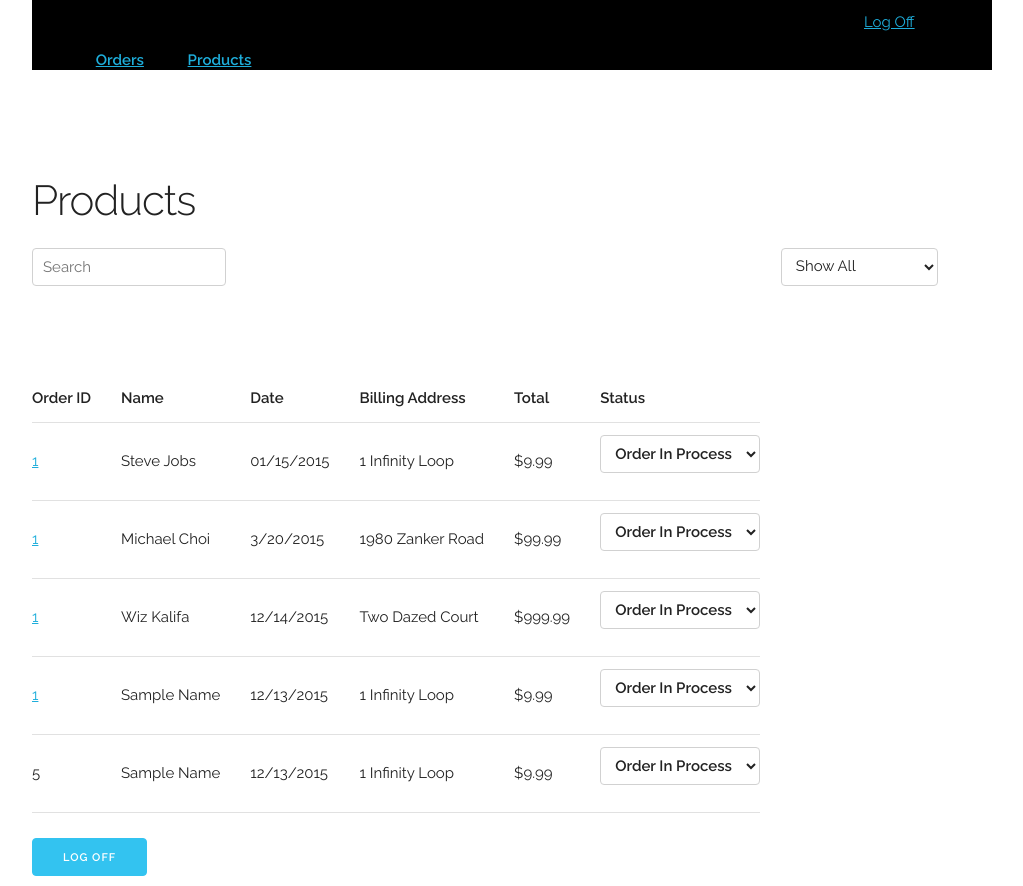
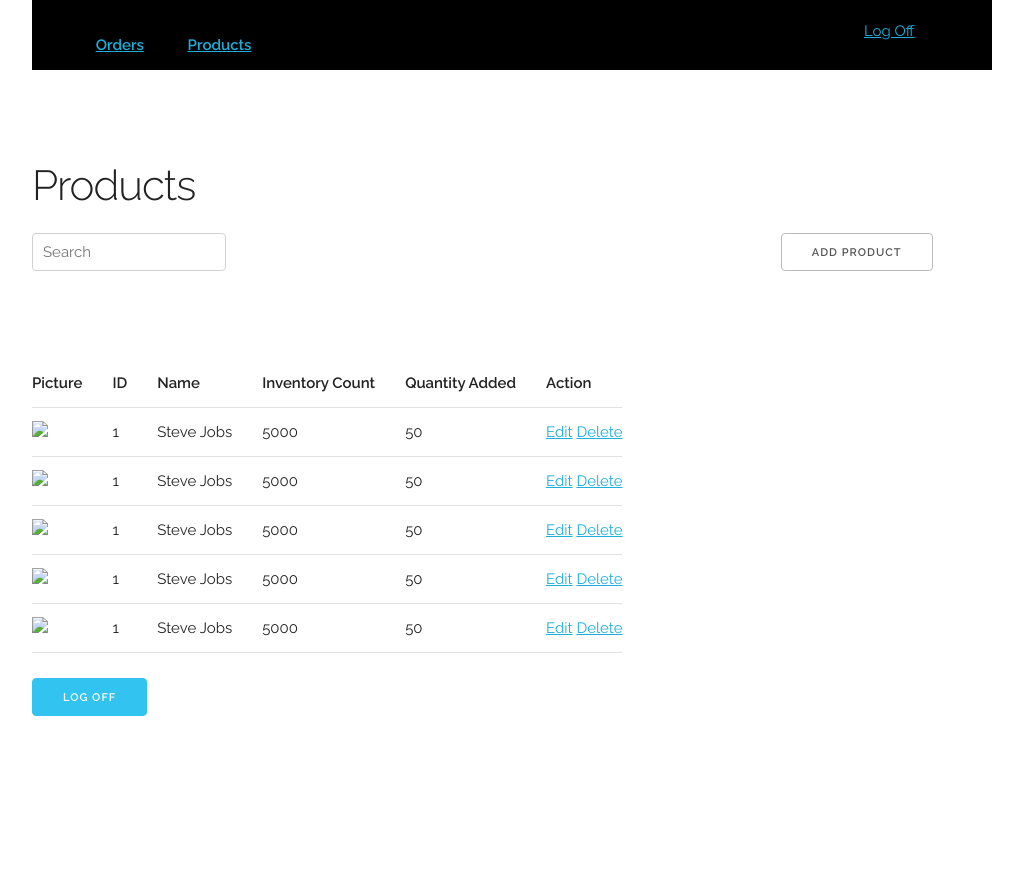
Before and after one commit to antyang/ecommerce, a CodeIgniter app: template application/views/admin_products.php in a window 1280 px wide. Shown: the whole page, without its empty margins (128-1151 px from the left). After the commit the page ends 716 px from the top, so only its background shows below. Run offline with CodeIgniter, Linux system fonts and the light colour scheme; the template is opened without the code that fills it, so the values that code supplies are empty.

Commit message:
josh update

```diff
--- a/application/controllers/main.php
+++ b/application/controllers/main.php
@@ -11,7 +11,7 @@ class Main extends CI_Controller {
 	public function index()
 	{
 
-        $this->load->view('admin_products');
+        $this->load->view('products');
 
 
 	}
--- a/application/views/admin_products.php
+++ b/application/views/admin_products.php
@@ -11,13 +11,12 @@
     <link rel="stylesheet" href="/assets/css/skeleton.css">
 
     <style>
-        li ul{
+        li{
             display: inline-block;
             padding: 20px;
         }
-        li{
+        ul{
             list-style-type:none;
-            color: white;
             font-weight:bold;
         }
         #black_back{
@@ -30,13 +29,13 @@
 <div class="container">
     <div class="row" id="black_back">
         <div class="ten columns" style="margin-top: 0%">
-            <li>
-                <ul><a href="#"></a></ul>
-                <ul><a href="#">Orders</a></ul>
-                <ul><a href="#">Products</a></ul>
-            </li>
+            <ul>
+                <li><a href="#"></a></li>
+                <li><a href="#">Orders</a></li>
+                <li><a href="#">Products</a></li>
+            </ul>
         </div>
-        <div class="two columns" style="margin-top: 1%">
+        <div class="two columns" style="margin-top:2%">
             <a href="#">Log Off</a>
         </div>
     </div>
@@ -51,14 +50,12 @@
         <div class="nine columns">
             <form>
                 <input type="text" name="search" placeholder="Search">
+            <form>
 
         </div>
         <div class="two columns">
-            <select>
-                <option value="in_process">Show All</option>
-                <option value="canceled">Order In Process</option>
-                <option value="shipped">Shipped</option>
-            </select>
+            <form>
+                <a href="#"><button>Add Product</button></a>
             </form>
         </div>
     </div>
@@ -74,82 +71,57 @@
             <table>
                 <thead>
                 <tr>
-                    <th>Order ID</th>
+                    <th>Picture</th>
+                    <th>ID</th>
                     <th>Name</th>
-                    <th>Date</th>
-                    <th>Billing Address</th>
-                    <th>Total</th>
-                    <th>Status</th>
+                    <th>Inventory Count</th>
+                    <th>Quantity Added</th>
+                    <th>Action</th>
                 </tr>
                 <tr>
-                    <td><a href="#">1</a></td>
+                    <td><img src="#"></td>
+                    <td>1</td>
                     <td>Steve Jobs</td>
-                    <td>01/15/2015</td>
-                    <td>1 Infinity Loop</td>
-                    <td>$9.99</td>
-                    <th>
-                        <select>
-                            <option value="in_process">Order In Process</option>
-                            <option value="canceled">Canceled</option>
-                            <option value="shipped">Shipped</option>
-                        </select>
-                    </th>
+                    <td>5000</td>
+                    <td>50</td>
+                    <td><a href="#">Edit</a> <a href="#">Delete</a></td>
+
                 </tr>
                 <tr>
-                    <td><a href="#">1</a></td>
-                    <td>Michael Choi</td>
-                    <td>3/20/2015</td>
-                    <td>1980 Zanker Road</td>
-                    <td>$99.99</td>
-                    <th>
-                        <select>
-                            <option value="in_process">Order In Process</option>
-                            <option value="canceled">Canceled</option>
-                            <option value="shipped">Shipped</option>
-                        </select>
-                    </th>
+                    <td><img src="#"></td>
+                    <td>1</td>
+                    <td>Steve Jobs</td>
+                    <td>5000</td>
+                    <td>50</td>
+                    <td><a href="#">Edit</a> <a href="#">Delete</a></td>
+
                 </tr>
                 <tr>
-                    <td><a href="#">1</a></td>
-                    <td>Wiz Kalifa</td>
-                    <td>12/14/2015</td>
-                    <td>Two Dazed Court</td>
-                    <td>$999.99</td>
-                    <th>
-                        <select>
-                            <option value="in_process">Order In Process</option>
-                            <option value="canceled">Canceled</option>
-                            <option value="shipped">Shipped</option>
-                        </select>
-                    </th>
+                    <td><img src="#"></td>
+                    <td>1</td>
+                    <td>Steve Jobs</td>
+                    <td>5000</td>
+                    <td>50</td>
+                    <td><a href="#">Edit</a> <a href="#">Delete</a></td>
+
                 </tr>
                 <tr>
-                    <td><a href="#">1</a></td>
-                    <td>Sample Name</td>
-                    <td>12/13/2015</td>
-                    <td>1 Infinity Loop</td>
-                    <td>$9.99</td>
-                    <th>
-                        <select>
-                            <option value="in_process">Order In Process</option>
-                            <option value="canceled">Canceled</option>
-                            <option value="shipped">Shipped</option>
-                        </select>
-                    </th>
+                    <td><img src="#"></td>
+                    <td>1</td>
+                    <td>Steve Jobs</td>
+                    <td>5000</td>
+                    <td>50</td>
+                    <td><a href="#">Edit</a> <a href="#">Delete</a></td>
+
                 </tr>
                 <tr>
-                    <td>5</td>
-                    <td>Sample Name</td>
-                    <td>12/13/2015</td>
-                    <td>1 Infinity Loop</td>
-                    <td>$9.99</td>
-                    <th>
-                        <select>
-                            <option value="in_process">Order In Process</option>
-                            <option value="canceled">Canceled</option>
-                            <option value="shipped">Shipped</option>
-                        </select>
-                    </th>
+                    <td><img src="#"></td>
+                    <td>1</td>
+                    <td>Steve Jobs</td>
+                    <td>5000</td>
+                    <td>50</td>
+                    <td><a href="#">Edit</a> <a href="#">Delete</a></td>
+
                 </tr>
 
                 </thead>
```
Also changed, not shown: application/views/products.php (added, +74 -0 lines).
